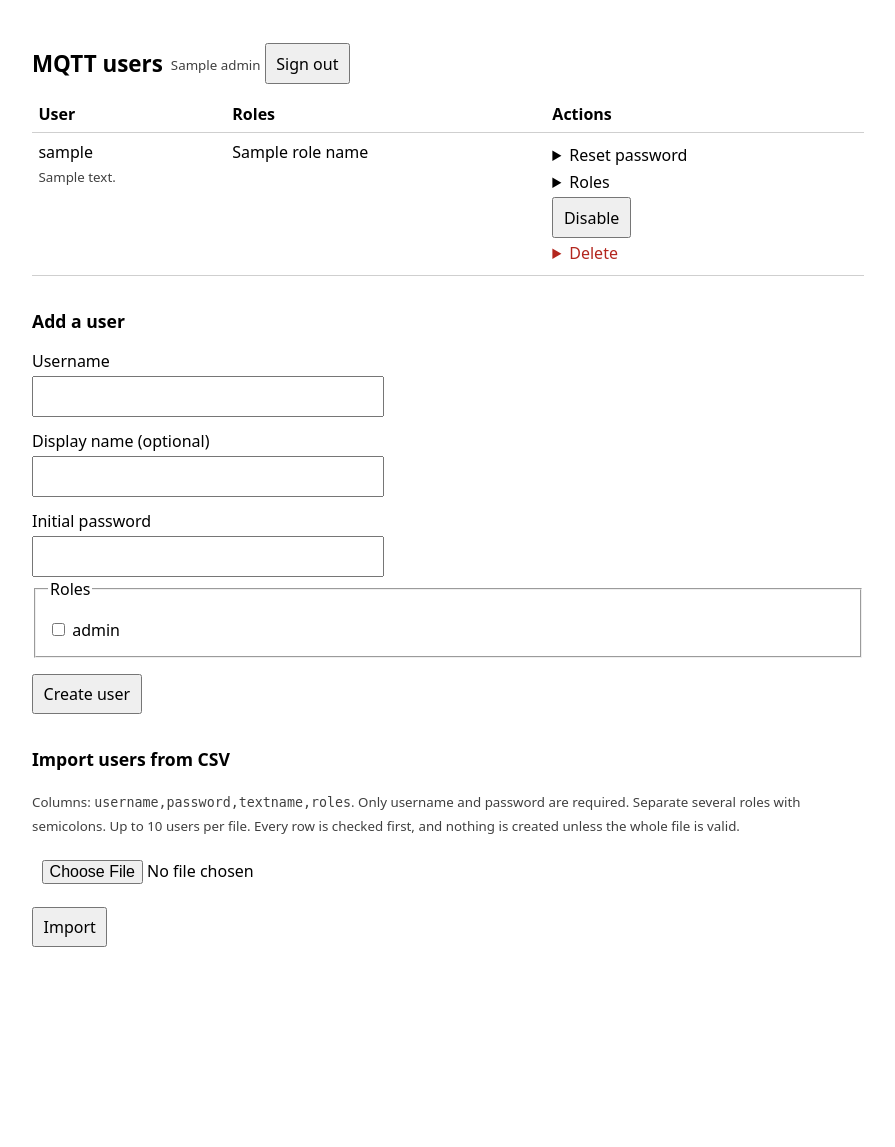
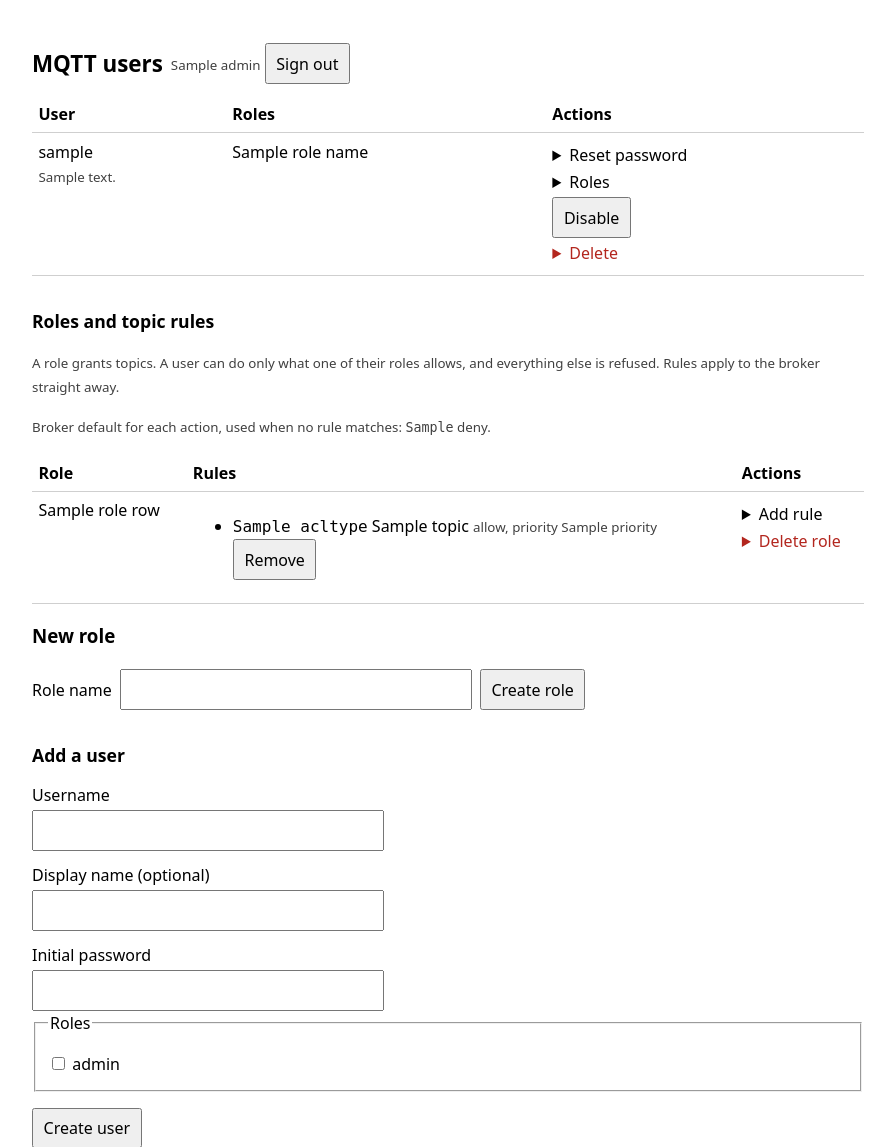
Before and after one commit to wittend/mqtt-admin, a Python web app: template src/mqtt_admin/templates/admin.html in a window 1280 px wide. Shown: the top 1147 px of the page, without its empty margins (192-1087 px from the left). Before the commit the page ends 947 px from the top, so only its background shows below. Run offline with Jinja, Linux system fonts and the light colour scheme; the template is opened without the code that fills it: most values are stand-ins (such as "Sample title", 1, 10 or a date in 2020).

Commit message:
Manage roles and topic rules from the admin page
The portal could only assign roles that already existed on the broker.
Creating a role, and defining the topic rules it grants, needed mosquitto_ctrl
on the command line. The admin page now does both:

- Create and delete roles.
- Add and remove topic rules on a role (publish, subscribe and unsubscribe
  types, allow or deny, priority 0-999).
- Show the broker's default for each action, and warn when publishing or
  subscribing is allowed by default, since role rules then do not restrict it.

Rules are checked before they reach the broker: MQTT wildcard placement,
literal subscribe rules without wildcards, and $-topics are refused. The
built-in admin and portal-admin roles cannot be edited or deleted from the
portal.

Tests use the fake broker. The new DynSec methods were also run against a
real Mosquitto 2.0.21 dynsec broker.

Co-Authored-By: Claude Haiku 5.5 <noreply@anthropic.com>

```diff
--- a/src/mqtt_admin/templates/admin.html
+++ b/src/mqtt_admin/templates/admin.html
@@ -51,6 +51,79 @@
   {% endfor %}
 </table>
 
+<h2>Roles and topic rules</h2>
+<p><small>A role grants topics. A user can do only what one of their roles allows, and everything else is refused.
+Rules apply to the broker straight away.</small></p>
+<p><small>Broker default for each action, used when no rule matches:
+  {% for t, allowed in default_acl.items() %}<code>{{ t }}</code> <span class="{{ 'danger' if allowed else '' }}">{{ "allow" if allowed else "deny" }}</span>{% if not loop.last %}, {% endif %}{% endfor %}.
+  {% if default_acl.get("publishClientSend") or default_acl.get("subscribe") %}
+  <span class="danger">Publishing or subscribing is allowed by default, so role rules do not restrict those.</span>
+  {% endif %}</small></p>
+<table>
+  <tr><th>Role</th><th>Rules</th><th>Actions</th></tr>
+  {% for r in role_rows %}
+  <tr>
+    <td>{{ r.name }}{% if r.builtin %}<br><small>managed outside the portal</small>{% endif %}</td>
+    <td>
+      {% if r.acls %}
+      <ul>
+        {% for a in r.acls %}
+        <li><code>{{ a.acltype }}</code> {{ a.topic }}
+          <small>{{ "allow" if a.allow else "deny" }}{% if a.priority %}, priority {{ a.priority }}{% endif %}</small>
+          {% if not r.builtin %}
+          <form method="post" action="/admin/roles/{{ r.name }}/rules/remove" class="row">
+            <input type="hidden" name="csrf" value="{{ csrf }}">
+            <input type="hidden" name="acltype" value="{{ a.acltype }}">
+            <input type="hidden" name="topic" value="{{ a.topic }}">
+            <button type="submit">Remove</button>
+          </form>
+          {% endif %}
+        </li>
+        {% endfor %}
+      </ul>
+      {% else %}<small>no topic rules</small>{% endif %}
+    </td>
+    <td>
+      {% if not r.builtin %}
+      <details><summary>Add rule</summary>
+        <form method="post" action="/admin/roles/{{ r.name }}/rules" class="stack">
+          <input type="hidden" name="csrf" value="{{ csrf }}">
+          <label for="at-{{ loop.index }}">Rule type</label>
+          <select id="at-{{ loop.index }}" name="acltype">
+            {% for t in acl_types %}<option value="{{ t }}">{{ t }}</option>{% endfor %}
+          </select>
+          <label for="tp-{{ loop.index }}">Topic (+ and # are wildcards where the rule type allows them)</label>
+          <input id="tp-{{ loop.index }}" name="topic" type="text" autocapitalize="none" required>
+          <label for="al-{{ loop.index }}">Effect</label>
+          <select id="al-{{ loop.index }}" name="allow">
+            <option value="1">allow</option>
+            <option value="0">deny</option>
+          </select>
+          <label for="pr-{{ loop.index }}">Priority (0 to 999; higher wins)</label>
+          <input id="pr-{{ loop.index }}" name="priority" type="number" min="0" max="999" value="0">
+          <p><button type="submit">Add rule</button></p>
+        </form>
+      </details>
+      <details><summary class="danger">Delete role</summary>
+        <form method="post" action="/admin/roles/{{ r.name }}/delete">
+          <input type="hidden" name="csrf" value="{{ csrf }}">
+          <button type="submit" class="danger">Delete {{ r.name }}</button>
+        </form>
+      </details>
+      {% else %}<small>—</small>{% endif %}
+    </td>
+  </tr>
+  {% endfor %}
+</table>
+
+<h3>New role</h3>
+<form method="post" action="/admin/roles" class="row">
+  <input type="hidden" name="csrf" value="{{ csrf }}">
+  <label for="nr">Role name</label>
+  <input id="nr" name="rolename" type="text" autocapitalize="none" required>
+  <button type="submit">Create role</button>
+</form>
+
 <h2>Add a user</h2>
 <form method="post" action="/admin/users" class="stack">
   <input type="hidden" name="csrf" value="{{ csrf }}">
```
Also changed, not shown: src/mqtt_admin/app.py (+80 -2 lines), src/mqtt_admin/dynsec.py (+27 -0 lines), src/mqtt_admin/security.py (+38 -0 lines), tests/test_app.py (+148 -2 lines), 2 other files.
